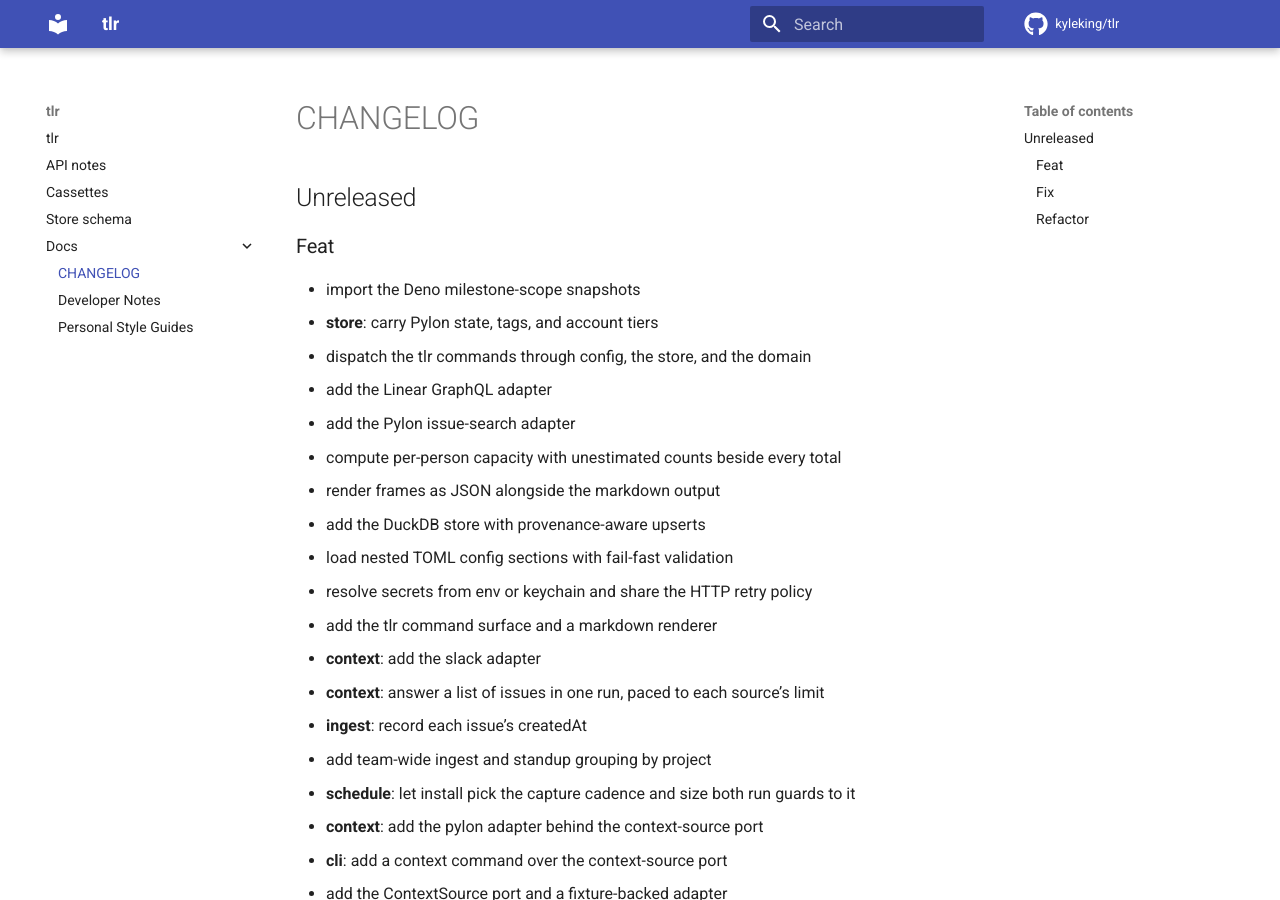
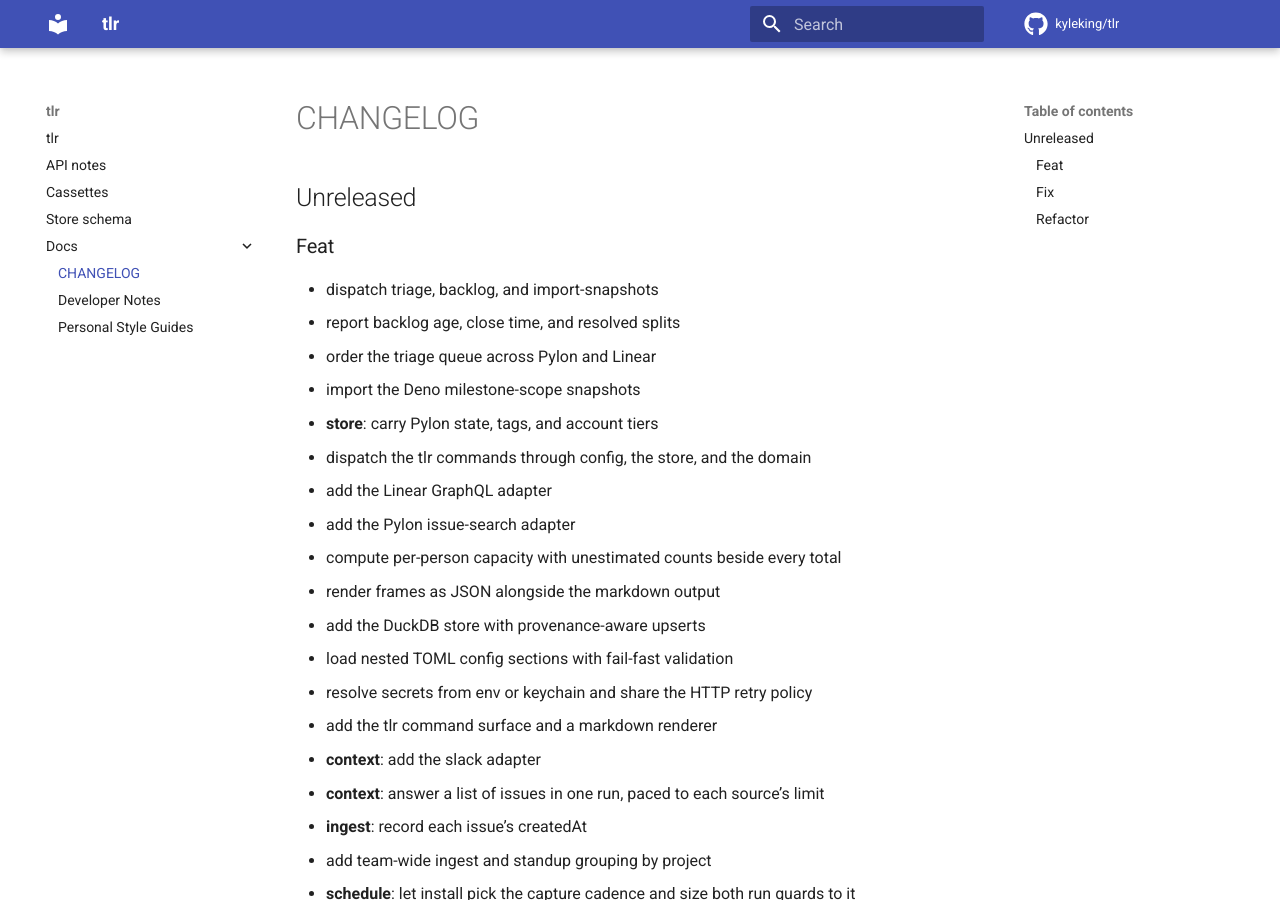
Before and after one commit to KyleKing/tlr, an MkDocs documentation site: the page built from docs/docs/CHANGELOG.md, in a window 1280 px wide and 900 px high. Built offline with MkDocs 1.6.1 and Material for MkDocs 9.7.7, drawn with Linux system fonts in a browser that asks for light colours; comment, search, counter and statistics services are not loaded; some of the changed text lies outside the part shown.

Commit message:
docs: regenerate the changelog

```diff
--- a/docs/docs/CHANGELOG.md
+++ b/docs/docs/CHANGELOG.md
@@ -2,6 +2,9 @@
 
 ### Feat
 
+- dispatch triage, backlog, and import-snapshots
+- report backlog age, close time, and resolved splits
+- order the triage queue across Pylon and Linear
 - import the Deno milestone-scope snapshots
 - **store**: carry Pylon state, tags, and account tiers
 - dispatch the tlr commands through config, the store, and the domain
@@ -97,6 +100,7 @@
 
 ### Fix
 
+- **pylon**: send the cursor as a query param and read custom fields as objects
 - **config**: match Pylon's real field vocabulary
 - point the import check at the real entry point
 - keep the config sample's semantic ordering out of toml-sort
```
